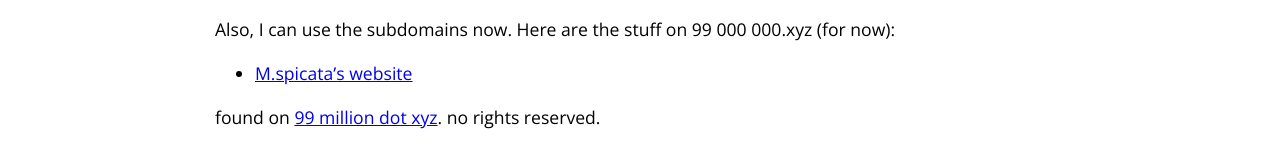
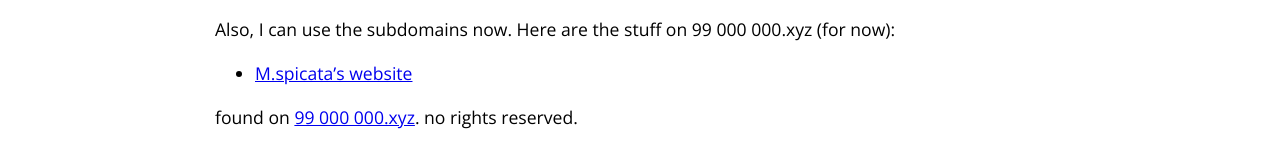
Before and after one commit to spicata/99000000, a Jekyll site: the page built from index.md, in a window 1280 px wide. Shown: the part 690-858 px from the top of the page. Built offline with Jekyll 4.4.1, drawn with Linux system fonts in a browser that asks for light colours.

Commit message:
Mislinked

```diff
--- a/_layouts/default.html
+++ b/_layouts/default.html
@@ -19,7 +19,7 @@
     </header>
     <div class="page-content">
     {{ content }}
-    <p>found on <a href="https://www.990000000.xyz/">99 million dot xyz</a>. no rights reserved.</p>
+    <p>found on <a href="https://www.99000000.xyz/">99 000 000.xyz</a>. no rights reserved.</p>
     </div>
   </body>
 </html>
```
